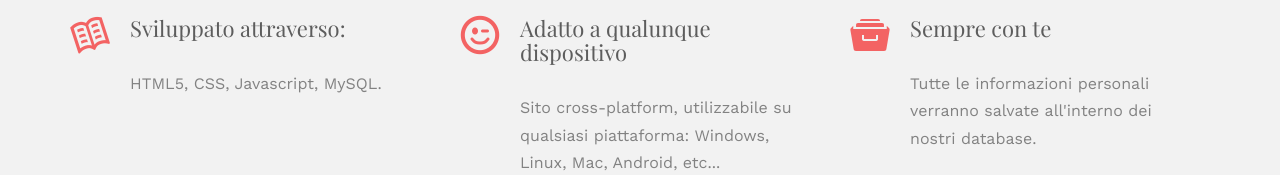
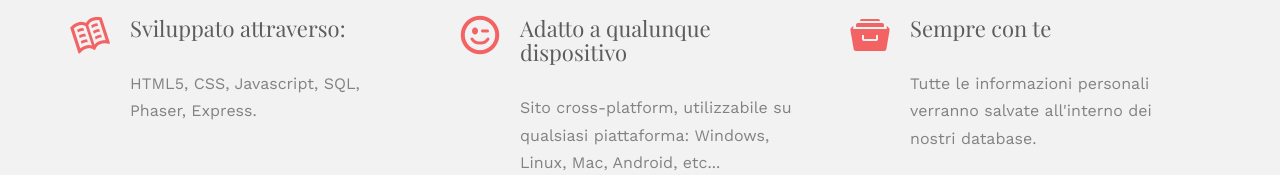
Before and after one commit to GiacomoR96/It-s-Hockey, a website: page index.html in a window 1280 px wide. Shown: the part 996-1171 px from the top of the page. Drawn offline with nearby package versions, Linux system fonts and the light colour scheme; a script that the page names is missing; files whose address does not match are found by name.

Commit message:
fix description

```diff
--- a/index.html
+++ b/index.html
@@ -95,7 +95,7 @@
 							<i class="icon-open-book"></i>
 						</span>
 						<h3>Sviluppato attraverso:</h3>
-						<p>HTML5, CSS, Javascript, MySQL.</p>
+						<p>HTML5, CSS, Javascript, SQL, Phaser, Express.</p>
 					</div>
 				</div>
 				<div class="col-lg-4 col-md-4 col-sm-4">
--- a/prova.css
+++ /dev/null
@@ -1,9 +0,0 @@
-*{
-  position: absolute;
-  margin:auto;
-  padding:0;
-  top:50%;
-  left:50%;
-  right: 50%;
-  bottom: 50%;
-}
```
Also changed, not shown: registration.html (+1 -1 lines).
